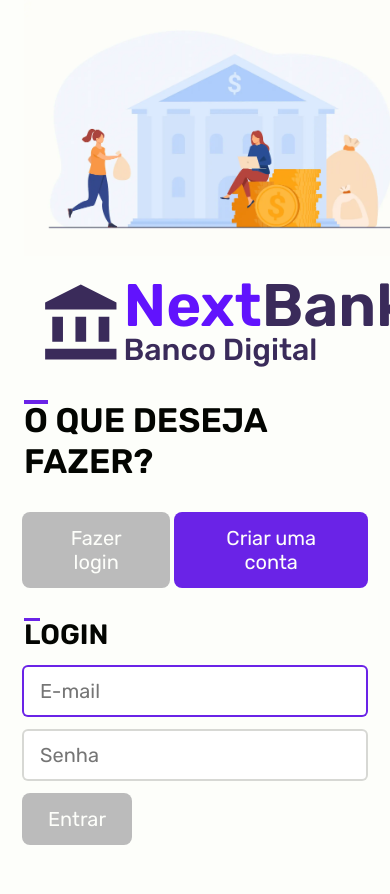
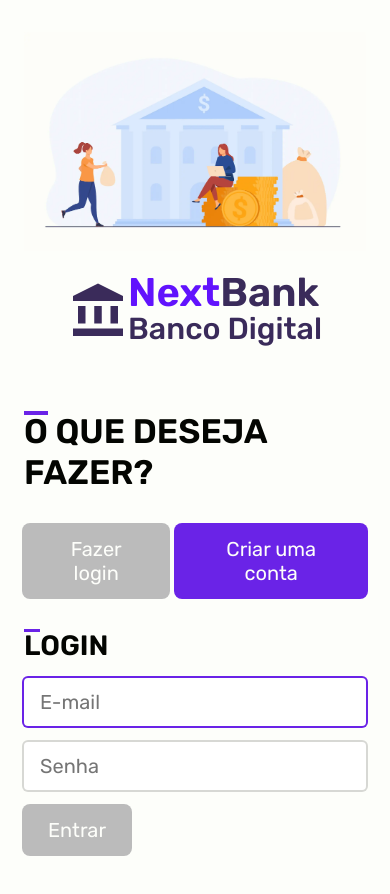
Before and after one commit to filipegallodev/banco-digital, a Next.js app in the folder frontend-nextjs/: page / in a window 390 px wide. Shown: the top 894 px of the page. Built offline with nearby package versions, Linux system fonts and the light colour scheme; no server answers; sample sign-in values are in the browser's storage.

Commit message:
fix: index mobile fit

```diff
--- a/frontend-nextjs/src/components/Logo.tsx
+++ b/frontend-nextjs/src/components/Logo.tsx
@@ -43,6 +43,9 @@ const AccountBalanceIconStyled = styled(AccountBalanceIcon)`
   }
   &.MuiSvgIcon-fontSizeMedium.large {
     font-size: 5.35rem;
+    @media (max-width: 450px) {
+      font-size: 3.75rem;
+    }
   }
 `;
 
@@ -53,14 +56,18 @@ const TitleContainer = styled.div`
 
 const Title = styled.span`
   font-size: 2.5rem;
+  line-height: 2.25rem;
   font-weight: 700;
-  line-height: 2.25rem;
   & span {
     color: #6113fd;
   }
   &.large {
     font-size: 3.75rem;
     line-height: 3.25rem;
+    @media (max-width: 450px) {
+      font-size: 2.5rem;
+      line-height: 2.25rem;
+    }
   }
 `;
 
@@ -70,6 +77,9 @@ const SubTitle = styled.span`
   &.large {
     font-size: 1.9rem;
   }
+  @media (max-width: 450px) {
+    font-size: 1.25rem;
+  }
 `;
 
 export default Logo;
--- a/frontend-nextjs/src/pages/index.tsx
+++ b/frontend-nextjs/src/pages/index.tsx
@@ -72,12 +72,20 @@ const Container = styled.div`
   align-items: center;
   justify-content: space-between;
   flex-wrap: wrap;
+  @media (max-width: 1150px) {
+    gap: 32px;
+    margin-top: 32px;
+  }
 `;
 
 const MainSection = styled.section`
   min-width: 400px;
   display: flex;
   align-items: center;
+  @media (max-width: 450px) {
+    min-width: 0px;
+    width: 100%;
+  }
 `;
 
 const LogoAndImageContainer = styled.div`
```
